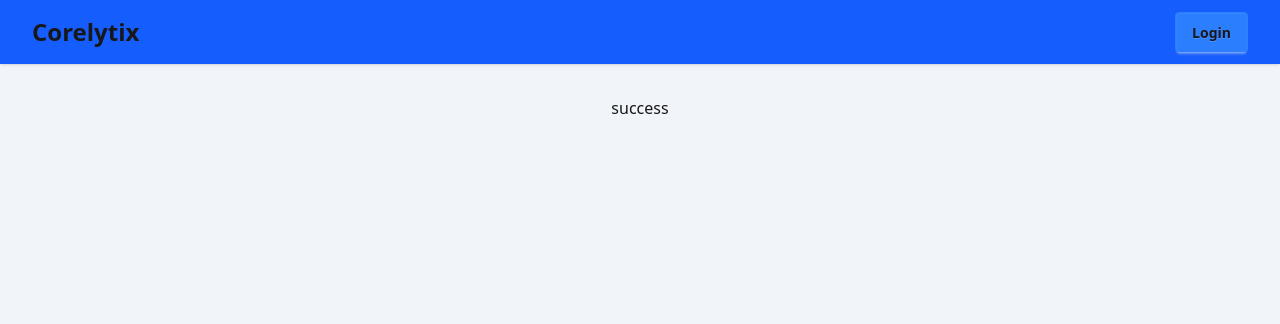
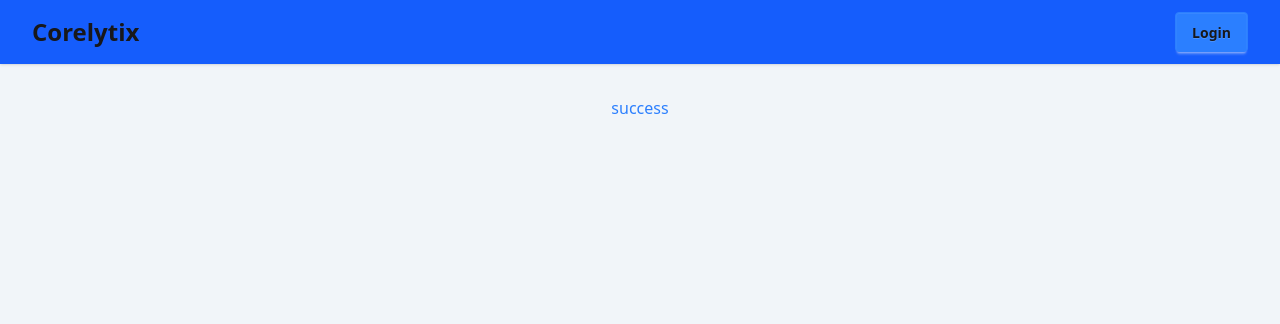
Before and after one commit to geekXabhishek/corlytix, a Django app: page /login/success/ in a window 1280 px wide. Shown: the top 324 px of the page. Run offline with Django 5.2, Linux system fonts and the light colour scheme; style sheets or scripts are compiled from the project's sources; some libraries are stand-ins or nearby versions.

Commit message:
resolved merge conflict

```diff
--- a/core/templates/core/login_success.html
+++ b/core/templates/core/login_success.html
@@ -5,7 +5,7 @@
 {% endblock %}
 
 {% block content %}
-    <h1>success</h1>
+    <h1 class="text-blue-500">success</h1>
 
 
 {% endblock %}
```
